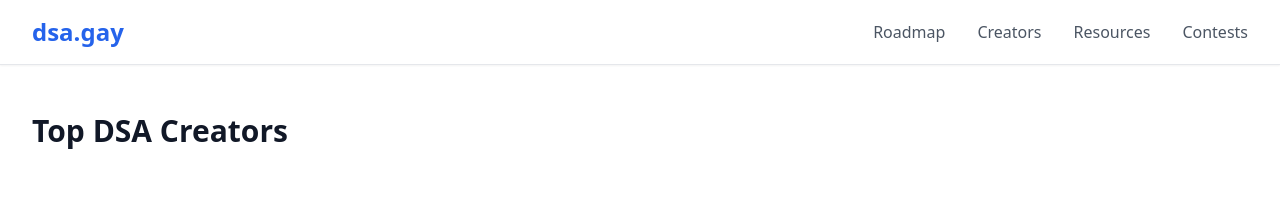
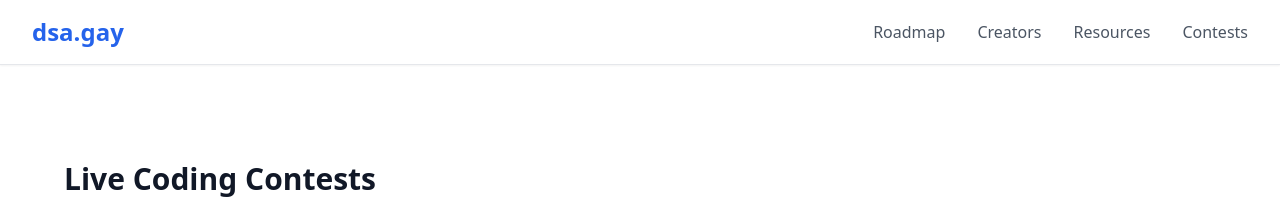
Before and after one commit to rohzzn/dsa, a Next.js app: page /contests in a window 1280 px wide. Shown: the top 203 px of the page. Built offline with nearby package versions, Linux system fonts and the light colour scheme; no server answers.

Commit message:
Remove header from contests page for cleaner layout

```diff
--- a/src/pages/contests/index.tsx
+++ b/src/pages/contests/index.tsx
@@ -4,7 +4,6 @@
 const ContestsPage: NextPage = () => {
  return (
    <div className="max-w-7xl mx-auto px-4 sm:px-6 lg:px-8 py-12">
-     <h1 className="text-3xl font-bold text-gray-900 mb-8">Top DSA Creators</h1>
      <Contests />
    </div>
  )
```
